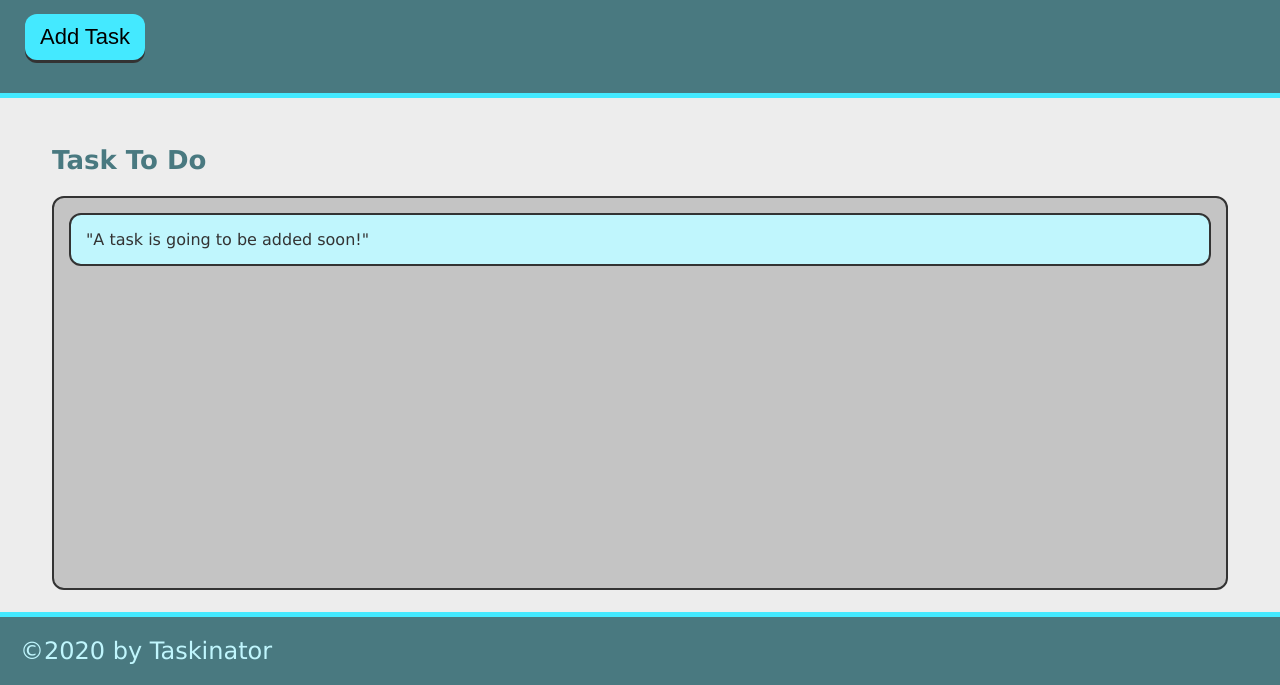
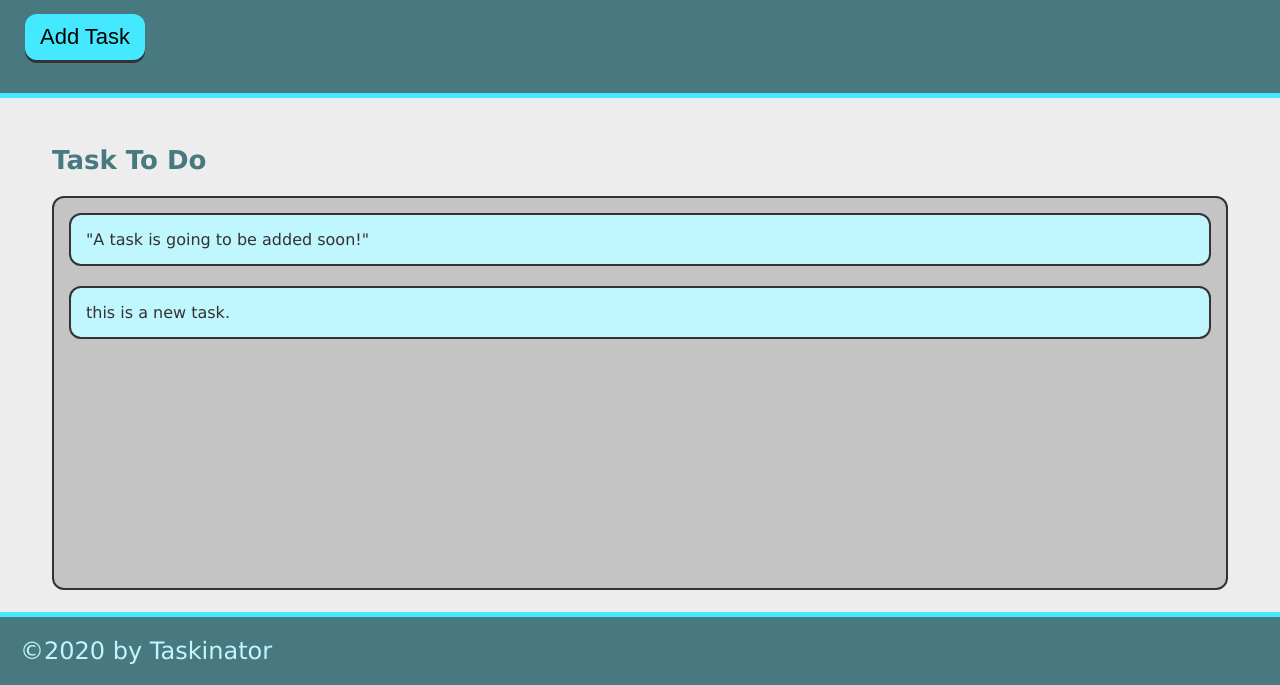
Before and after one commit to browniecharl/taskinator, a plain HTML site: page index.html in a window 1280 px wide. Both pictures are taken after a click on the button "Add Task". Shown: the part 115-800 px from the top of the page. Drawn offline with Linux system fonts and the light colour scheme.

Commit message:
add ability to add task

```diff
--- a/assets/js/script.js
+++ b/assets/js/script.js
@@ -0,0 +1,11 @@
+var buttonEl = document.querySelector("#save-task");
+var tasksToDoEl = document.querySelector("#tasks-to-do");
+
+var creatTaskHandler = function() {
+    var listItemEl = document.createElement("li");
+    listItemEl.className = "task-item";
+    listItemEl.textContent = "this is a new task.";
+    tasksToDoEl.appendChild(listItemEl);
+}
+
+buttonEl.addEventListener("click", creatTaskHandler);
--- a/index.html
+++ b/index.html
@@ -11,21 +11,20 @@
     <header>
         <h1 class="page-title">Taskinator</h1>
         <p>Click the button below to add a new task!</p>
-        <button class="btn">Add Task</button>
+        <button class="btn" id="save-task">Add Task</button>
     </header>
 
     <main class="page-content">
         <section class="task-list-wrapper">
             <h2 class="list-title">Task To Do</h2>
-            <ul class="task-list">
+            <ul class="task-list" id="tasks-to-do">
                 <li class="task-item">"A task is going to be added soon!"</li>
             </ul>
         </section>
     </main>
-
-    <script src="./assets/js/script.js"></script>
     <footer>
         &copy;2020 by Taskinator
     </footer>
+    <script src="./assets/js/script.js"></script>
 </body>
 </html>
```
